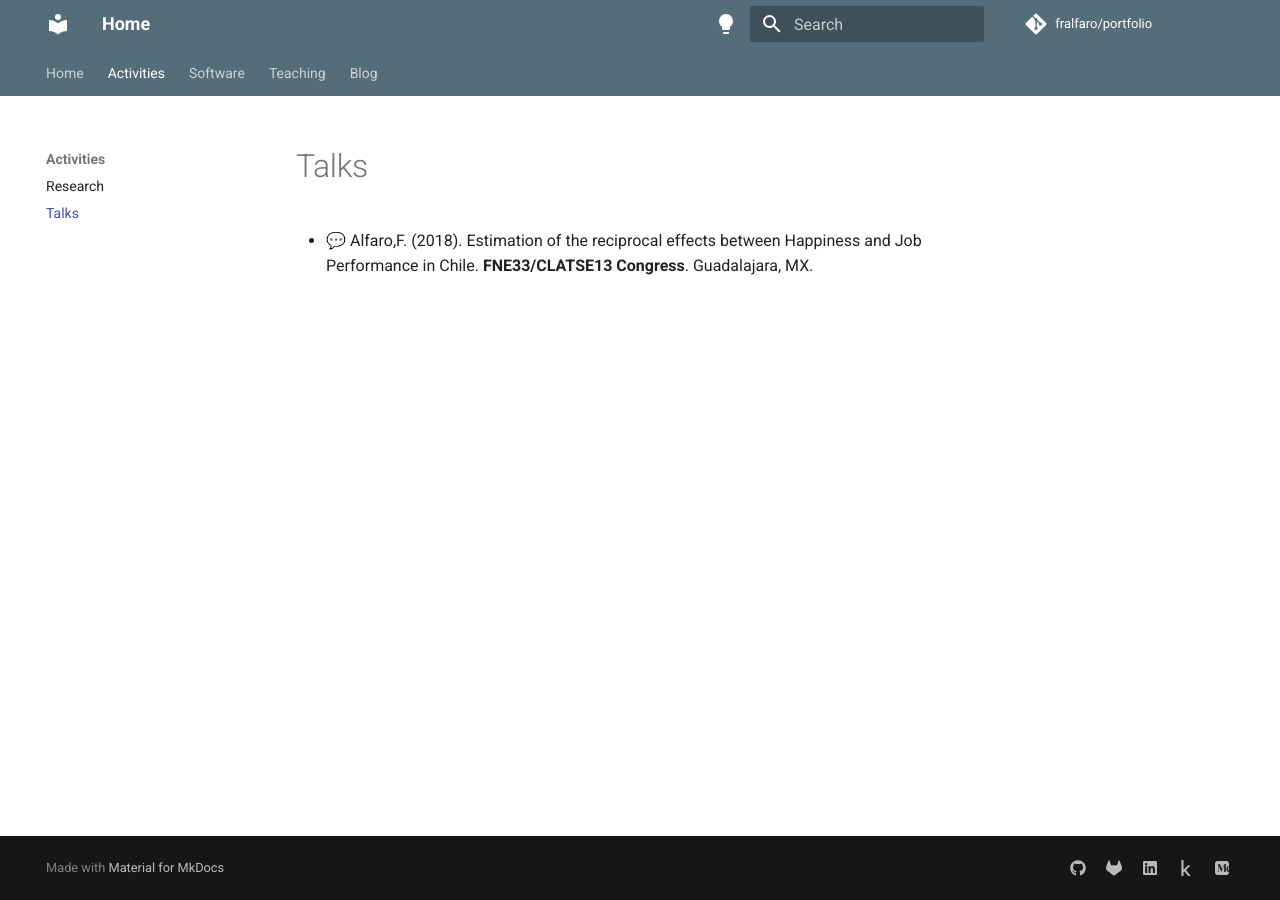
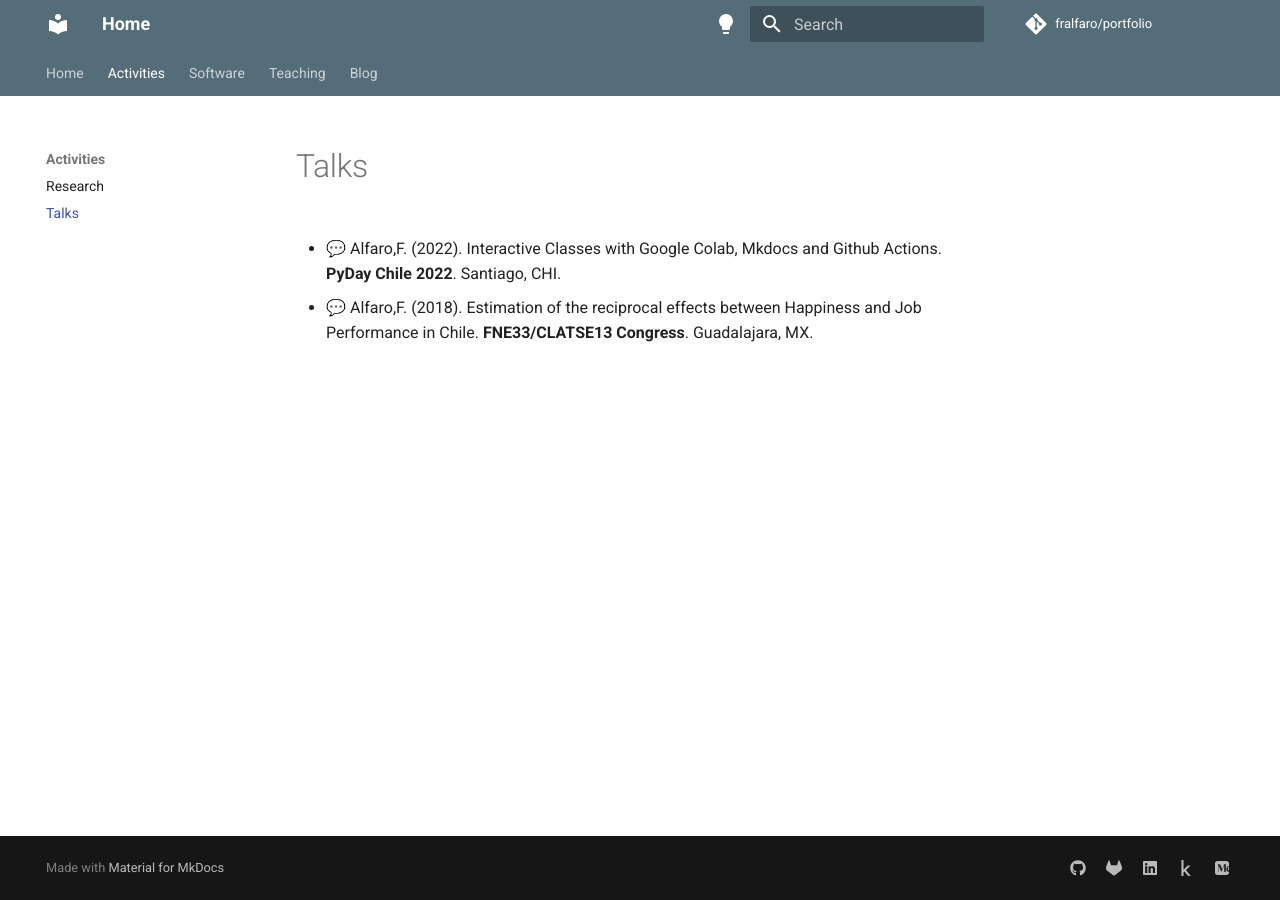
Before and after one commit to fralfaro/portfolio, an MkDocs documentation site: the page built from docs/research/talks.md, in a window 1280 px wide. Built offline with MkDocs 1.6.1 and Material for MkDocs 9.7.7, drawn with Linux system fonts in a browser that asks for light colours; comment, search, counter and statistics services are not loaded.

Commit message:
talk - pyday chile 2022

```diff
--- a/docs/research/talks.md
+++ b/docs/research/talks.md
@@ -1,4 +1,6 @@
 # Talks
+
+- [💬](https://github.com/fralfaro/portfolio/blob/main/docs/files/talks/FNE33_talk.pdf) Alfaro,F. (2022). Interactive Classes with Google Colab, Mkdocs and Github Actions. **PyDay Chile 2022**. Santiago, CHI.
 
 - [💬](https://github.com/fralfaro/portfolio/blob/main/docs/files/talks/FNE33_talk.pdf) Alfaro,F. (2018). Estimation of the reciprocal effects between Happiness and Job Performance in Chile. **FNE33/CLATSE13 Congress**.
 Guadalajara, MX.
```
Also changed, not shown: 1 other file.
